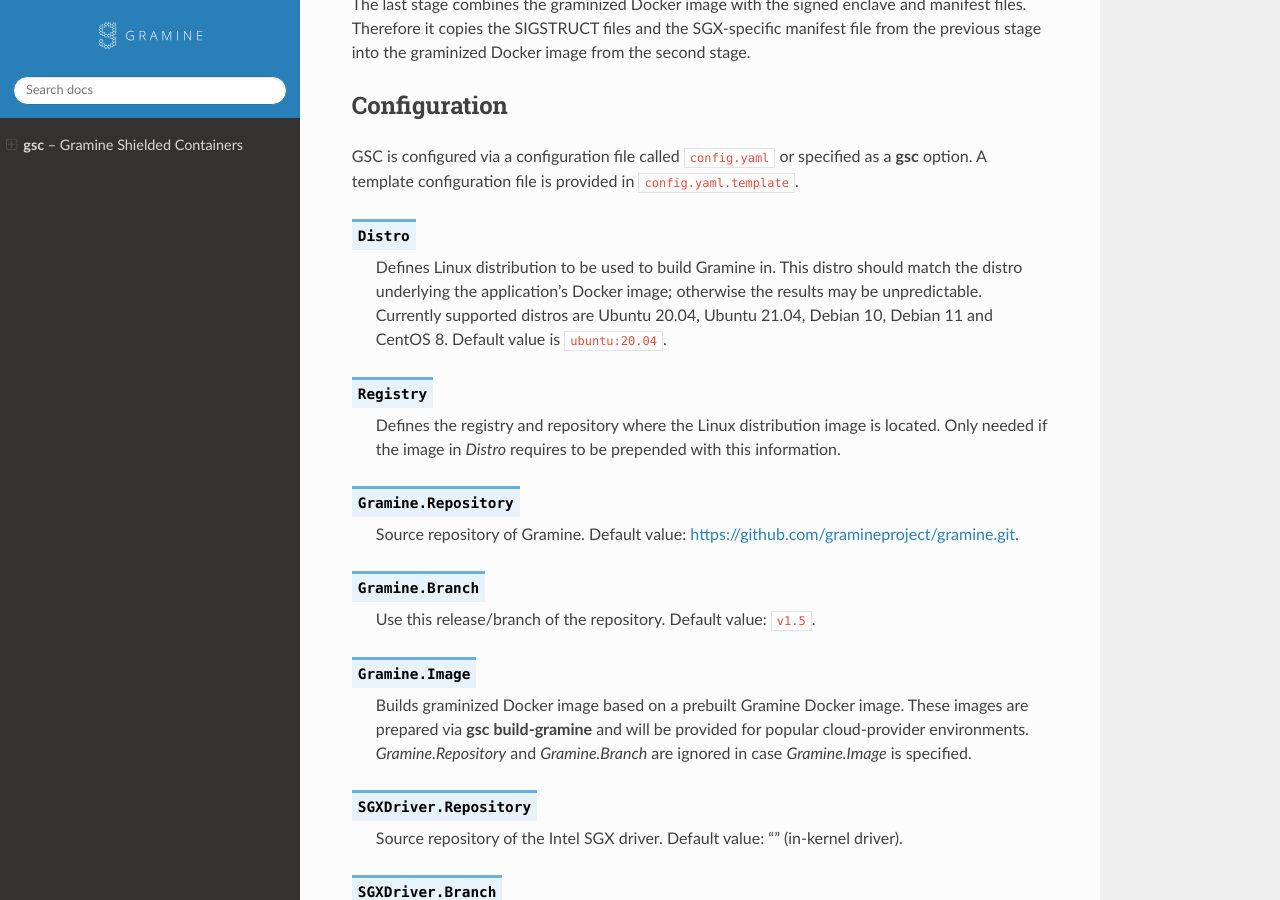
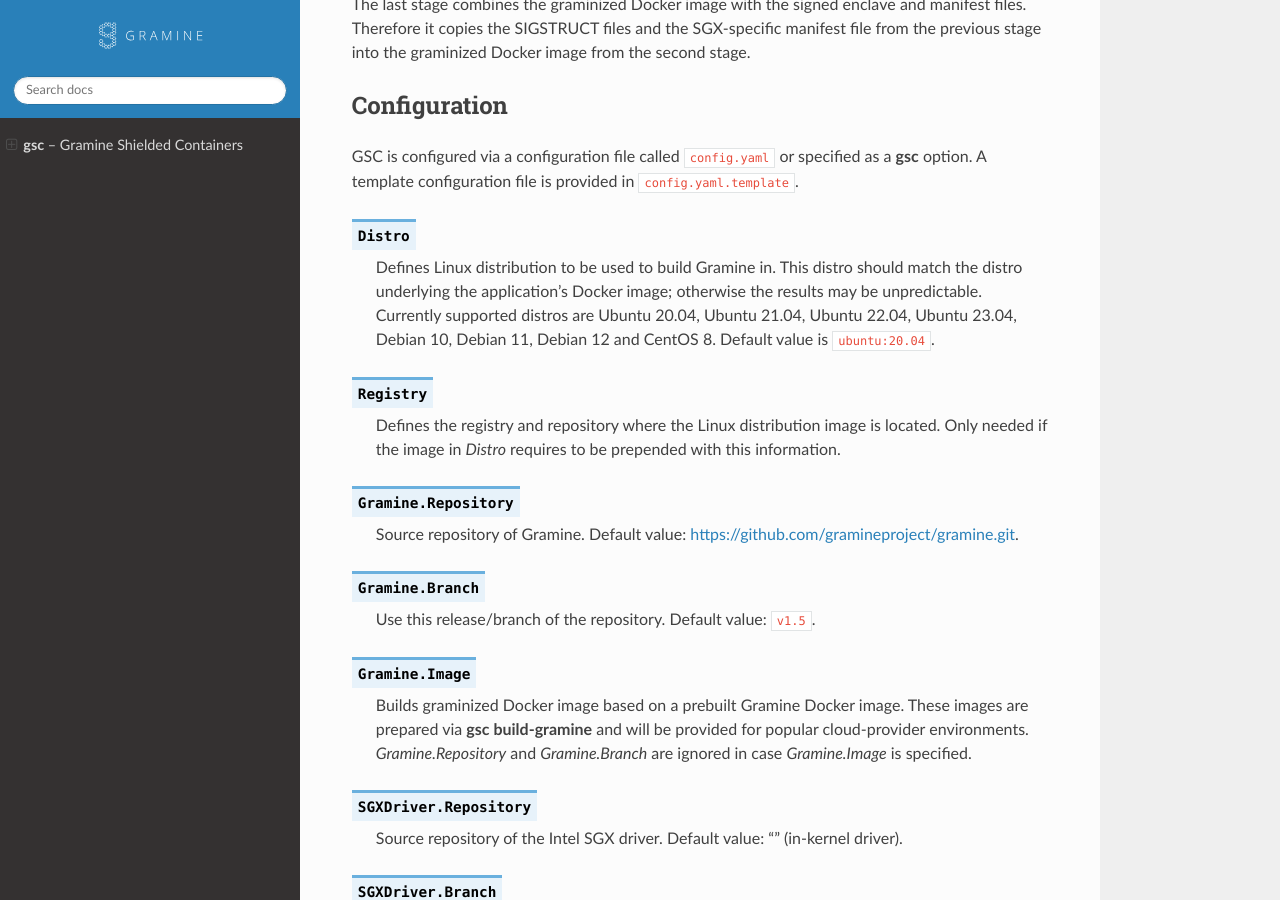
Before and after one commit to gramineproject/gsc, a Sphinx documentation site: the page built from Documentation/index.rst, in a window 1280 px wide and 900 px high, scrolled down 6153 px. Built offline with Sphinx 7.4.7 and the Read the Docs theme 2.0.0, drawn with Linux system fonts in a browser that asks for light colours.

Commit message:
Add support of Ubuntu 22.04/23.04 and Debian 12
Signed-off-by: abin <abinx.mathew@intel.com>

```diff
--- a/Documentation/index.rst
+++ b/Documentation/index.rst
@@ -342,8 +342,8 @@ in :file:`config.yaml.template`.
    Defines Linux distribution to be used to build Gramine in. This distro should
    match the distro underlying the application's Docker image; otherwise the
    results may be unpredictable. Currently supported distros are Ubuntu 20.04,
-   Ubuntu 21.04, Debian 10, Debian 11 and CentOS 8. Default value is
-   ``ubuntu:20.04``.
+   Ubuntu 21.04, Ubuntu 22.04, Ubuntu 23.04, Debian 10, Debian 11, Debian 12 and
+   CentOS 8. Default value is ``ubuntu:20.04``.
 
 .. describe:: Registry
 
```
Also changed, not shown: 4 other files.
